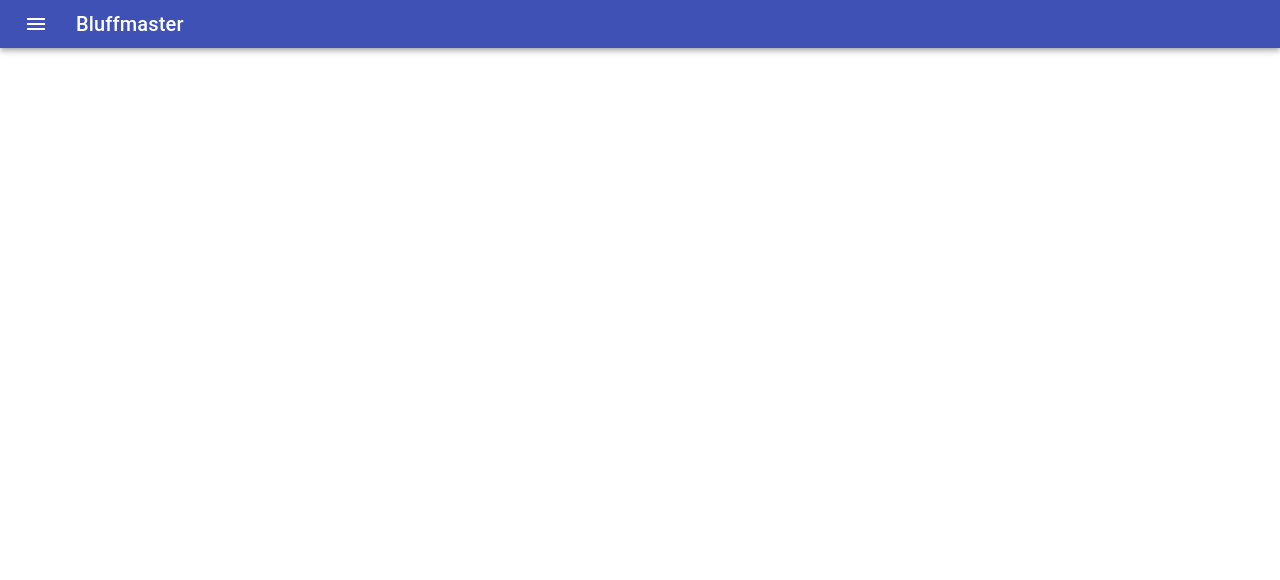
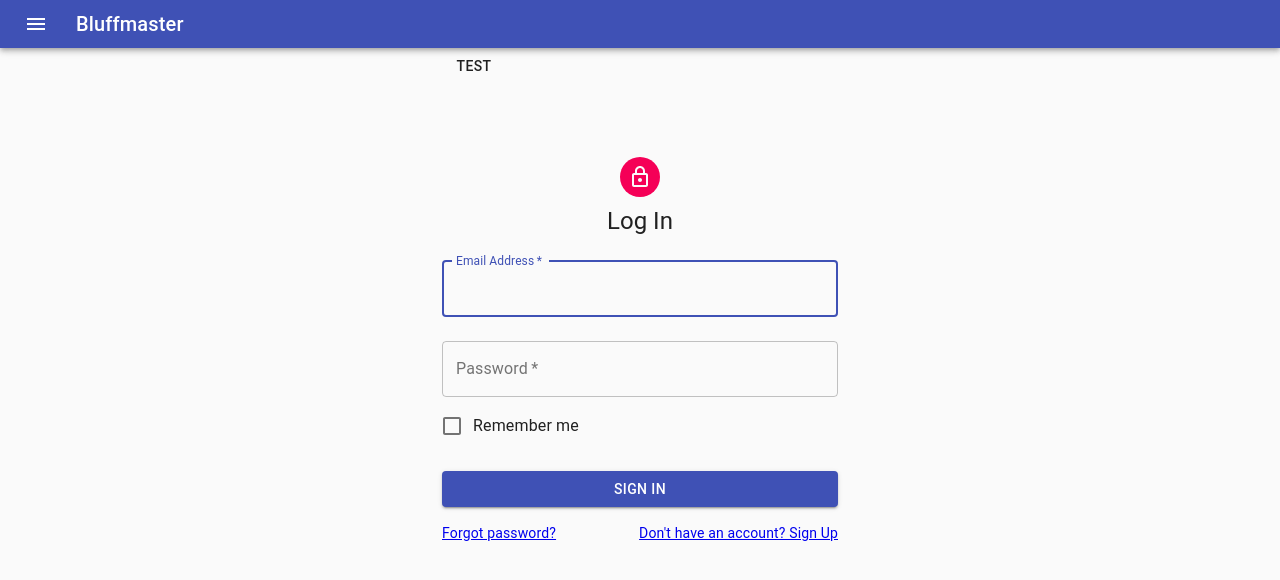
Before and after one commit to a-mankr/cloud-mini-project, a React (Create React App) app in the folder frontend/: page /login in a window 1280 px wide. Shown: the top 580 px of the page. Built offline with nearby package versions, Linux system fonts and the light colour scheme.

Commit message:
broken things

```diff
--- a/frontend/src/App.js
+++ b/frontend/src/App.js
@@ -2,10 +2,12 @@ import React from 'react';
 import { Route, Switch } from 'react-router-dom';
 import { makeStyles } from '@material-ui/core/styles';
 import './App.css';
-
+import ProtectedRoute from './components/ProtectedRoute';
 import Navbar from './components/Navbar';
 import Admin from './components/Admin';
 import Questions from './components/Questions';
+import Login from './components/Login';
+import Signup from './components/Signup';
 
 const useStyles = makeStyles((theme) => ({
   root: {},
@@ -17,8 +19,11 @@ function App() {
     <div className={classes.root}>
       <Navbar />
       <Switch>
-        <Route exact path="/" component={Admin} />
+        <ProtectedRoute exact path="/" component={Admin} />
+        <Route exact path="/login" component={Login} />
+        <Route exact path="/signup" component={Signup} />
         <Route exact path="/audience" component={Questions} />
+        <Route path="*" component={() => '404 NOT FOUND'} />
       </Switch>
     </div>
   );
--- /dev/null
+++ b/frontend/src/auth.js
@@ -0,0 +1,22 @@
+class Auth {
+  constructor() {
+    this.authenticated = Boolean(localStorage.getItem('token'));
+    this.token = localStorage.getItem('token');
+  }
+  setToken(token, cb) {
+    localStorage.setItem('token', token);
+    cb();
+  }
+  getToken() {
+    return localStorage.getItem('token');
+  }
+  logOut(cb) {
+    localStorage.removeItem('token');
+    cb();
+  }
+  isAuthenticated() {
+    return Boolean(localStorage.getItem('token'));
+  }
+}
+
+export default new Auth();
--- a/frontend/src/components/DisplayOptions.js
+++ b/frontend/src/components/DisplayOptions.js
@@ -12,14 +12,22 @@ export default function QuestionSelector(props) {
   };
 
   useEffect(() => {
-    fetch(`http://localhost:3001/fetch/question/${currentQues}`)
+    const auth = JSON.parse(localStorage.getItem('token'));
+    let token;
+    if (auth && auth.authenticated) token = auth.token;
+    fetch(`http://localhost:3001/fetch/question/${currentQues}`, {
+      headers: {
+        Authorization: `Bearer ${token}`,
+      },
+    })
       .then((res) => res.json())
       .then((data) => {
         if (data.success) {
           const options = data.question && data.question.question && data.question.question.correctoptions;
           setOptions(options || []);
         }
-      });
+      })
+      .catch(console.log);
     return handleClear;
   }, [currentQues]);
 
--- a/frontend/src/components/DisplayQuestion.js
+++ b/frontend/src/components/DisplayQuestion.js
@@ -9,14 +9,22 @@ export default function QuestionSelector(props) {
   const [selectedQuestion, setSelectedQuestion] = useState('');
 
   useEffect(() => {
-    fetch(`http://localhost:3001/fetch/question/${currentQues}`)
+    const auth = JSON.parse(localStorage.getItem('token'));
+    let token;
+    if (auth && auth.authenticated) token = auth.token;
+    fetch(`http://localhost:3001/fetch/question/${currentQues}`, {
+      headers: {
+        Authorization: `Bearer ${token}`,
+      },
+    })
       .then((res) => res.json())
       .then((data) => {
         if (data.success) {
           const statement = data.question && data.question.question && data.question.question.statement;
           setSelectedQuestion(statement);
         }
-      });
+      })
+      .catch(console.log);
   }, [currentQues]);
 
   return (
--- a/frontend/src/components/Login.js
+++ b/frontend/src/components/Login.js
@@ -38,35 +38,39 @@ export default function SignIn(props) {
   const [email, setEmail] = useState('');
   const [password, setPassword] = useState('');
 
-  // useEffect(() => {
-  //   fetch('http://localhost:3001/fetch/question/1')
-  //     .then((res) => res.json())
-  //     .then(console.log);
-  // }, []);
-
-  const handleSubmit = async () => {
+  const handleSubmit = (email, password) => {
     const data = {
       email: email,
       password: password,
     };
-    let response = await fetch('http://localhost:3001/auth/login', {
+    fetch('http://localhost:3001/auth/login', {
       method: 'POST',
       headers: {
         Accept: 'application/json',
         'Content-Type': 'application/json',
       },
       body: JSON.stringify(data),
-    });
-    let result = await response.json();
-    console.log(result);
-    if (result.success) {
-      localStorage.setItem('token', result.token);
-    }
-    // localStorage.setItem('token', JSON.stringify({ authenticated: true, token: result.token }));
+    })
+      .then((res) => res.json())
+      .then((result) => {
+        console.log(result);
+        if (result.success) {
+          // localStorage.setItem('token', result.token);
+        }
+        // console.log(localStorage.getItem('token'));
+        // history.push('/');
+      });
   };
 
   return (
     <Container component="main" maxWidth="xs">
+      <Button
+        onClick={() => {
+          history.push('/');
+        }}
+      >
+        test
+      </Button>
       <CssBaseline />
       <div className={classes.paper}>
         <Avatar className={classes.avatar}>
@@ -75,7 +79,7 @@ export default function SignIn(props) {
         <Typography component="h1" variant="h5">
           Log In
         </Typography>
-        <form className={classes.form} noValidate>
+        <form className={classes.form} noValidate onSubmit={() => handleSubmit(email, password, history)}>
           <TextField
             variant="outlined"
             margin="normal"
@@ -101,7 +105,14 @@ export default function SignIn(props) {
             onChange={(e) => setPassword(e.target.value)}
           />
           <FormControlLabel control={<Checkbox value="remember" color="primary" />} label="Remember me" />
-          <Button fullWidth variant="contained" color="primary" className={classes.submit} onClick={handleSubmit}>
+          <Button
+            fullWidth
+            type="submit"
+            variant="contained"
+            color="primary"
+            className={classes.submit}
+            // onClick={() => handleSubmit(email, password)}
+          >
             Sign In
           </Button>
           <Grid container>
--- a/frontend/src/components/ProtectedRoute.js
+++ b/frontend/src/components/ProtectedRoute.js
@@ -2,12 +2,12 @@ import React from 'react';
 import { Route, Redirect } from 'react-router-dom';
 import auth from '../auth';
 
-export const ProtectedRoute = ({ component: Component, ...rest }) => {
+const ProtectedRoute = ({ component: Component, ...rest }) => {
   return (
     <Route
       {...rest}
       render={(props) => {
-        if (auth.isAuthenticated()) {
+        if (Boolean(localStorage.getItem('token'))) {
           return <Component {...props} />;
         } else {
           return (
@@ -25,3 +25,5 @@ export const ProtectedRoute = ({ component: Component, ...rest }) => {
     />
   );
 };
+
+export default ProtectedRoute;
--- /dev/null
+++ b/frontend/src/components/Questions.js
@@ -0,0 +1,9 @@
+import React from 'react';
+
+export default function Audience() {
+  return (
+    <div>
+      <h1>Display Questions here</h1>
+    </div>
+  );
+}
```
